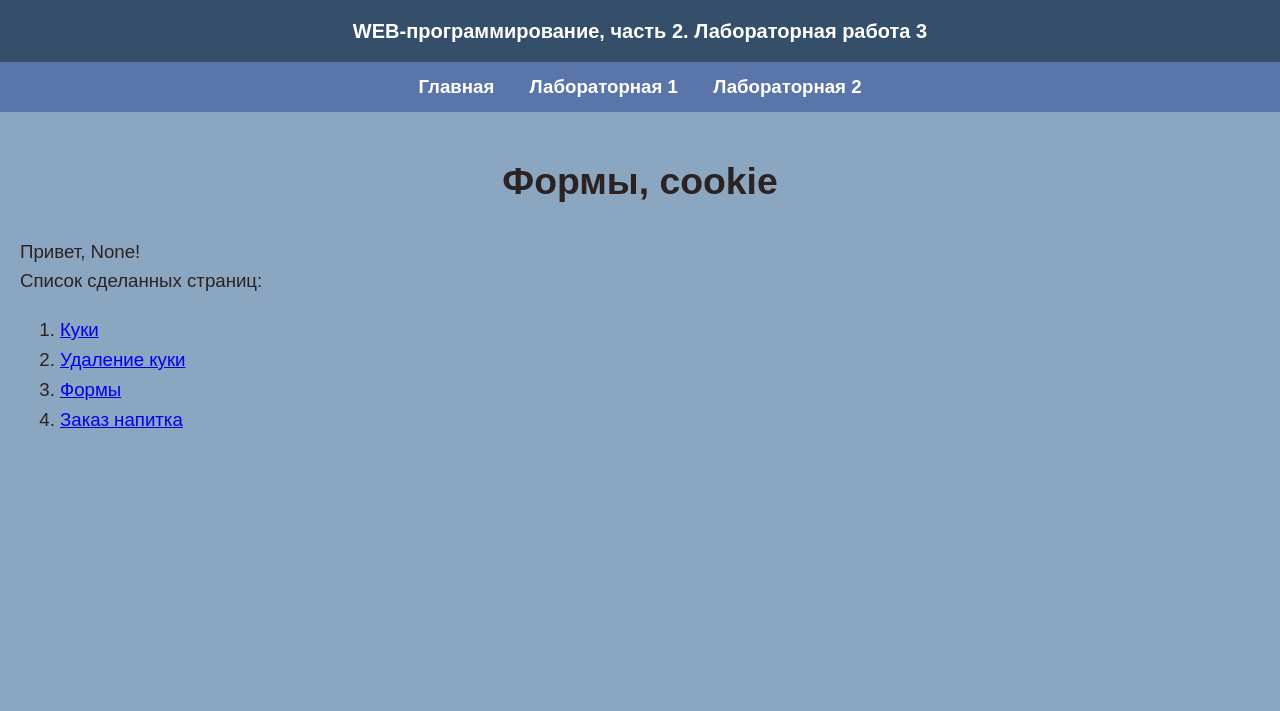
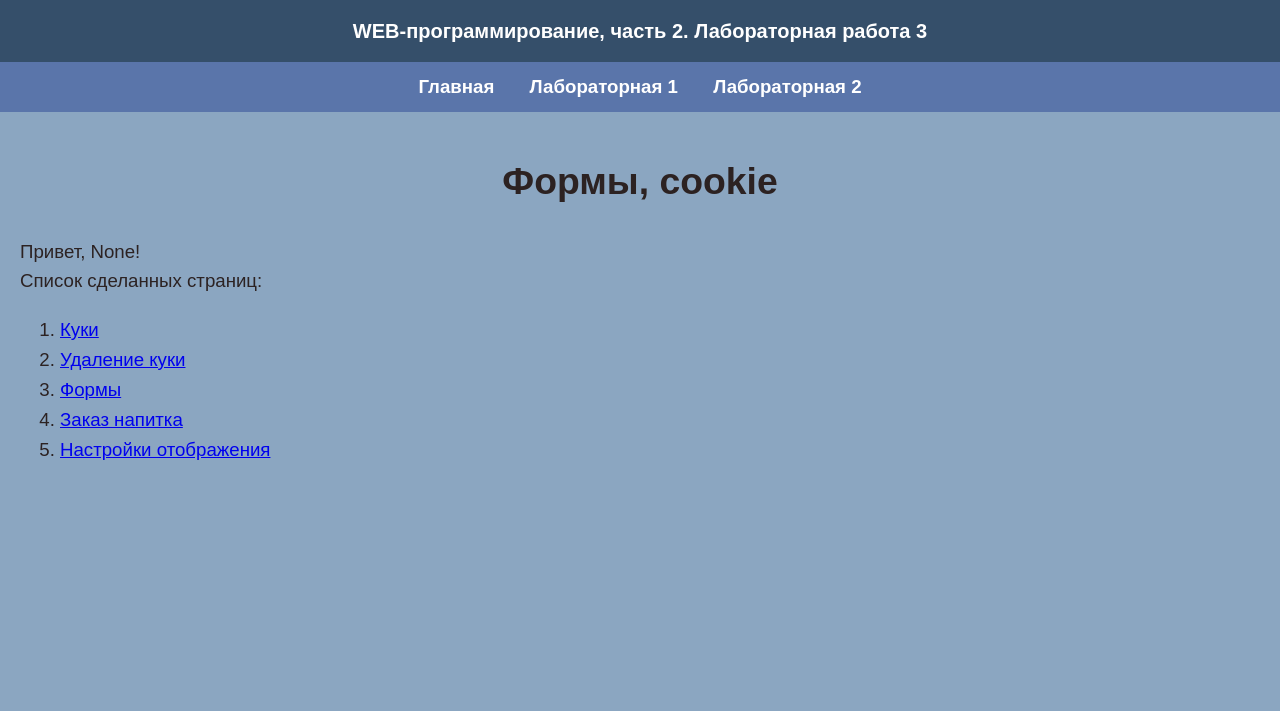
Before and after one commit to Keller-An/web-back-labs, a Flask app: page /lab3/ in a window 1280 px wide. Shown: the top 711 px of the page. Run offline with Flask 3, Linux system fonts and the light colour scheme.

Commit message:
Настройки отображения

```diff
--- a/lab3.py
+++ b/lab3.py
@@ -71,3 +71,38 @@ def pay():
 def success():
     price = request.args.get('price')
     return render_template('lab3/success.html', price=price)
+
+
+
+@lab3.route('/lab3/settings')
+def settings():
+    color = request.args.get('color')
+    bgcolor = request.args.get('bgcolor')
+    fontsize = request.args.get('fontsize')
+    fontstyle = request.args.get('fontstyle')
+    resp = make_response()
+
+    if color or bgcolor or fontsize or fontstyle:
+        resp = make_response(redirect('/lab3/settings'))
+        if color:
+            resp.set_cookie('color', color)
+        if bgcolor:
+            resp.set_cookie('bgcolor', bgcolor)
+        if fontsize:
+            resp.set_cookie('fontsize', fontsize)
+        if fontstyle:
+            resp.set_cookie('fontstyle', fontstyle)
+        return resp
+
+    color = request.cookies.get('color')
+    bgcolor = request.cookies.get('bgcolor')
+    fontsize = request.cookies.get('fontsize')
+    fontstyle = request.cookies.get('fontstyle')
+
+    resp = make_response(render_template('lab3/settings.html',
+        color=color,
+        bgcolor=bgcolor,
+        fontsize=fontsize,
+        fontstyle=fontstyle
+    ))
+    return resp
--- a/templates/base.html
+++ b/templates/base.html
@@ -6,6 +6,24 @@
         <title>Махмадбекова Анастасия. {% block lab %}{% endblock %}</title>
         <link rel="icon" type="image/png" href="{{ url_for('static', filename='icons8-червы-pastel-color-16.png') }}">
         <link rel="stylesheet" href="{{ url_for('static', filename='main.css') }}">
+        <style>
+            body {
+                {% if request.cookies.get('color') %}
+                    color: {{ request.cookies.get('color') }};
+                {% endif %}
+                {% if request.cookies.get('bgcolor') %}
+                    background-color: {{ request.cookies.get('bgcolor') }};
+                {% endif %}
+                {% if request.cookies.get('fontsize') %}
+                    font-size: {{ request.cookies.get('fontsize') }};;
+                {% endif %}
+                {% if request.cookies.get('fontstyle') == 'italic' %}
+                    font-style: italic;
+                {% elif request.cookies.get('fontstyle') == 'bold' %}
+                    font-weight: bold;
+                {% endif %}
+            }
+        </style>
     </head>
     <body>
         <header>
--- a/templates/lab3/lab3.html
+++ b/templates/lab3/lab3.html
@@ -13,6 +13,7 @@
         <li><a href="/lab3/del_cookie">Удаление куки</a></li>
         <li><a href="/lab3/form1">Формы</a></li>
         <li><a href="/lab3/order">Заказ напитка</a></li>
+        <li><a href="/lab3/settings">Настройки отображения</a></li>
     </ol>
 
 {% endblock %}
```
Also changed, not shown: templates/lab3/settings.html (added, +43 -0 lines).
